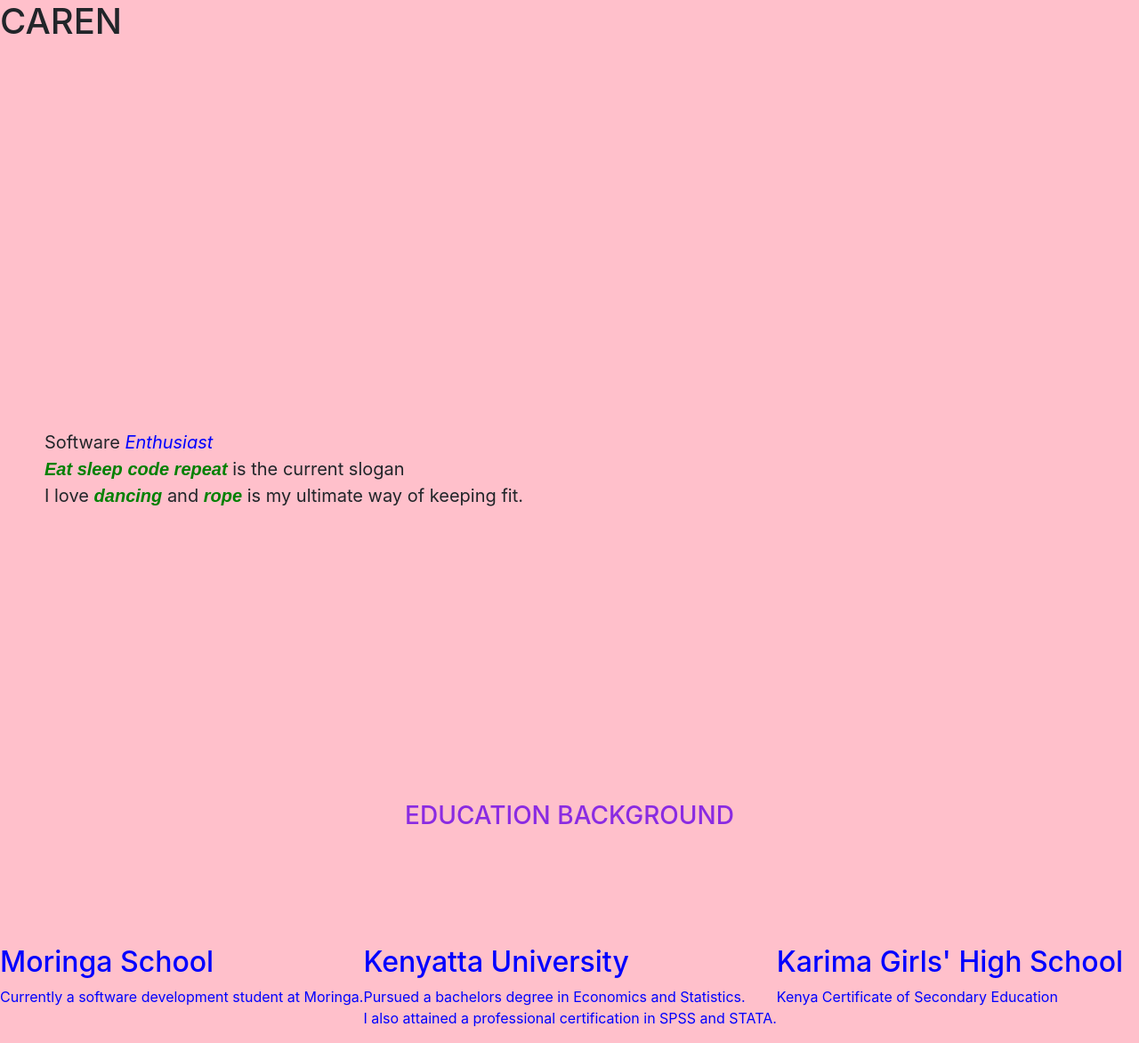
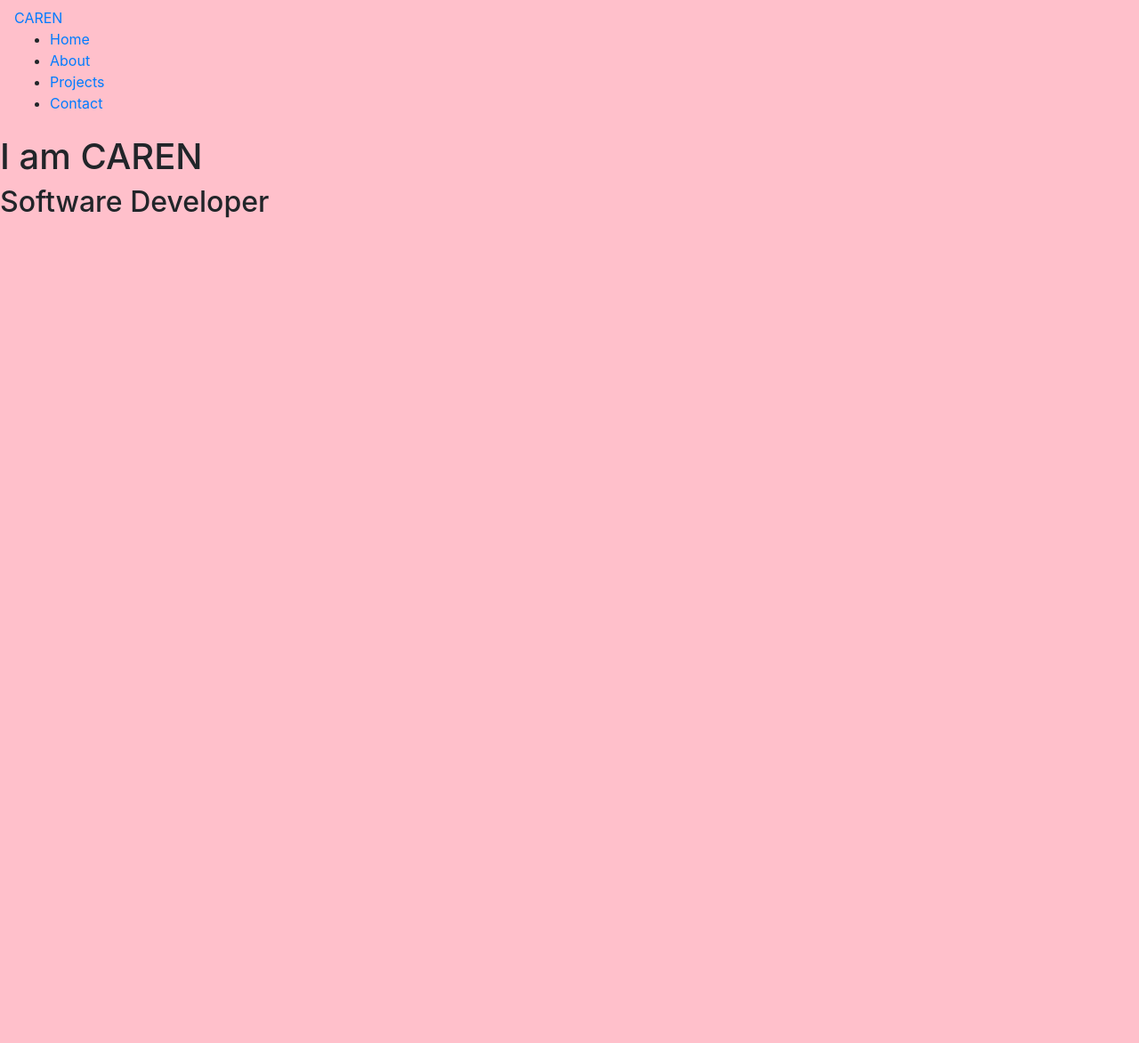
Before and after one commit to Karenkoech/Karen_portfolio, a plain HTML site: page index.html in a window 1280 px wide. Shown: the whole page at 89% size. After the commit the page ends 800 px from the top, so only its background shows below. Drawn offline with nearby package versions, Linux system fonts and the light colour scheme.

Commit message:
Add the nav bar section and the hero section in html

```diff
--- a/index.html
+++ b/index.html
@@ -8,48 +8,48 @@
 
     <!-- Bootstrap CSS -->
     <link rel="stylesheet" href="https://stackpath.bootstrapcdn.com/bootstrap/4.3.1/css/bootstrap.min.css" integrity="sha384-ggOyR0iXCbMQv3Xipma34MD+dH/1fQ784/j6cY/iJTQUOhcWr7x9JvoRxT2MZw1T" crossorigin="anonymous">
-  <link rel="stylesheet" href="style.css">
+     <link rel="stylesheet" href="style.css">
+
 </head>
   <body>
-      <div class="header">
-
-              <h1> CAREN</h1>
-
-
-          <img src="./images/CarenK.jpeg" alt="images">
-
-        <div class="About">
-
-          <p> Software <span> Enthusiast</span> <br>
-          <em>Eat sleep code repeat </em>is the current <span">slogan </span> <br>
-            I love <em>dancing</em> and <em> rope </em> is my ultimate way of keeping fit.</p>
+     <!-- Nav bar section-->
+    <nav class="navbar">
+      <div class="navbar__container">
+        <a href="/" id="navbar__logo">
+          <i class="fas.fa-anchor"></i> CAREN</a>
+        <div class="navbar__toggle" id="mobile-menu">
+          <span class="bar"></span>
+          <span class="bar"></span>
+          <span class="bar"></span>
 
         </div>
+        <ul class="navbar__menu">
+          <li class="navbar__item">
+            <a href="/" id="navbar__links">Home</a>
+          </li>
+          <li class="navbar__item">
+            <a href="/" id="navbar__links">About</a>
+          </li>
+          <li class="navbar__item">
+            <a href="/" id="navbar__links">Projects</a>
+          </li>
+          <li class="navbar__btn">
+            <a href="/" id="button">Contact</a>
+          </li>
+        </ul>
+      </div>
+    </nav>
+  <!-- Hero section-->
+  <div class="main">
+    <div class="main__container">
+      <div class="main__content">
+        <h1> I am CAREN</h1>
+        <h2> Software Developer</h2>
+      </div>
+    </div>
 
-      </div>
-      <h3>EDUCATION BACKGROUND</h3>
-      <div class="Education">
+  </div>
 
-          <div class="Specification">
-              <h2> Moringa School</h2>
-              <p> Currently a software development student at Moringa.</p>
-          </div>
-          <div class="Specification">
-            <h2> Kenyatta University</h2>
-            <p> Pursued a bachelors degree in Economics and Statistics.<br> I also attained a professional certification in SPSS and STATA.</p>
-
-        </div>
-        <div class="Specification">
-            <h2> Karima Girls' High School</h2>
-            <p> Kenya Certificate of Secondary Education</p>
-        </div>
-
-
-      </div>
-    <!-- Optional JavaScript -->
-    <!-- jQuery first, then Popper.js, then Bootstrap JS -->
-    <script src="https://code.jquery.com/jquery-3.3.1.slim.min.js" integrity="sha384-q8i/X+965DzO0rT7abK41JStQIAqVgRVzpbzo5smXKp4YfRvH+8abtTE1Pi6jizo" crossorigin="anonymous"></script>
-    <script src="https://cdnjs.cloudflare.com/ajax/libs/popper.js/1.14.7/umd/popper.min.js" integrity="sha384-UO2eT0CpHqdSJQ6hJty5KVphtPhzWj9WO1clHTMGa3JDZwrnQq4sF86dIHNDz0W1" crossorigin="anonymous"></script>
-    <script src="https://stackpath.bootstrapcdn.com/bootstrap/4.3.1/js/bootstrap.min.js" integrity="sha384-JjSmVgyd0p3pXB1rRibZUAYoIIy6OrQ6VrjIEaFf/nJGzIxFDsf4x0xIM+B07jRM" crossorigin="anonymous"></script>
+    <script src="app.js"></script>
   </body>
 </html>
```
